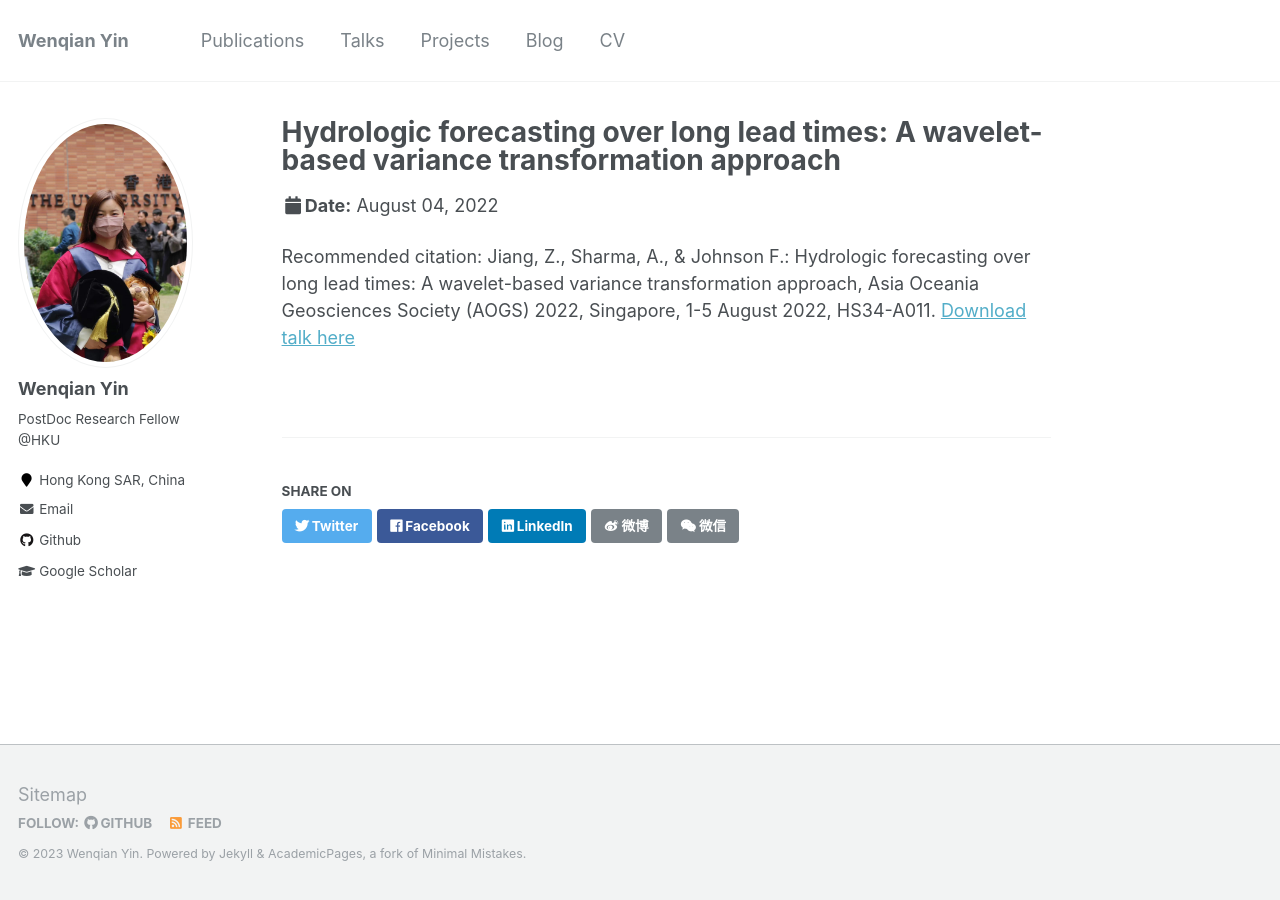
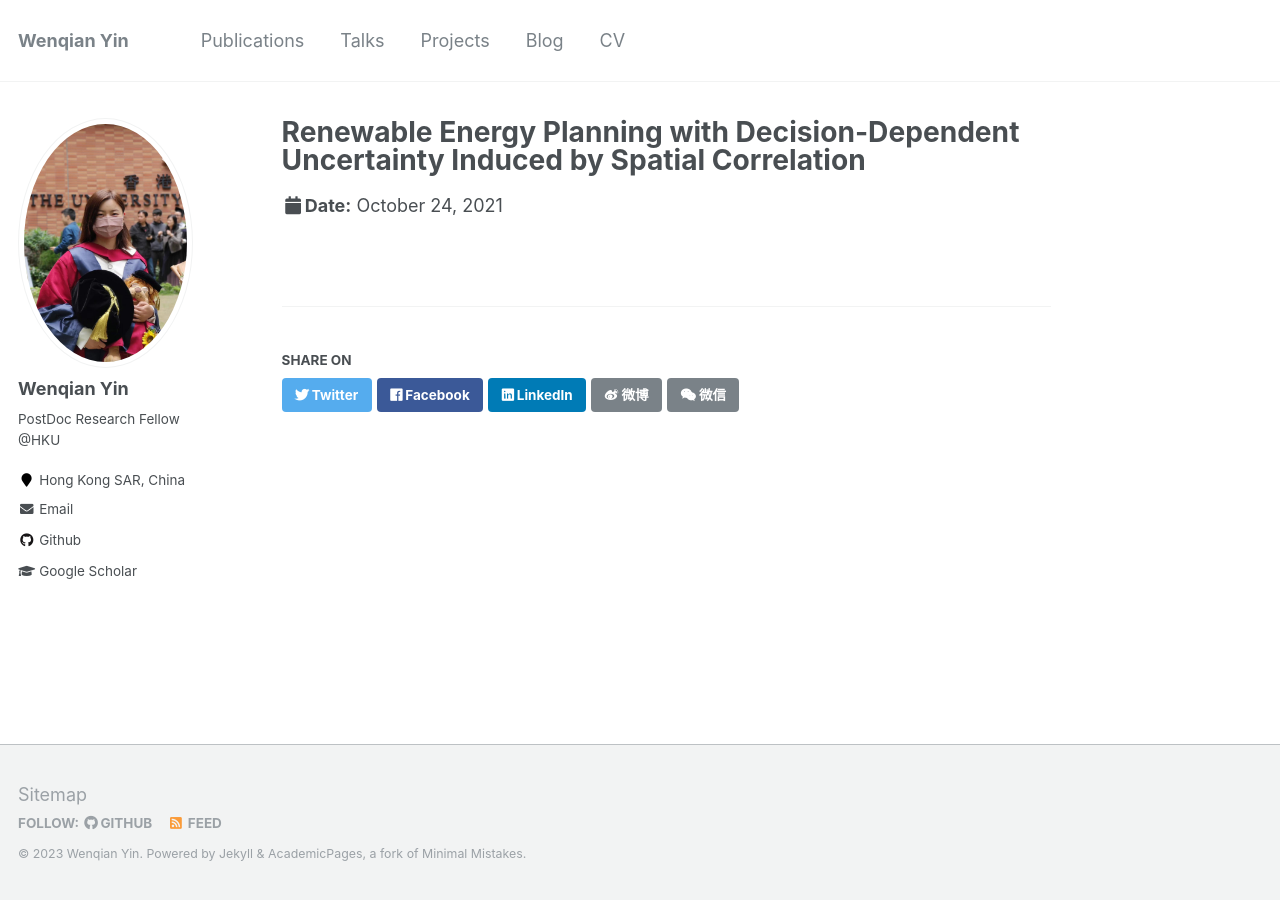
Before and after one commit to wenqianYIN/wb, a Jekyll site: the page built from _talks/2022-08-04-talk-AOGS.md, in a window 1280 px wide. Built offline with Jekyll 4.4.1, drawn with Linux system fonts in a browser that asks for light colours.

Commit message:
Update 2022-08-04-talk-AOGS.md

```diff
--- a/_talks/2022-08-04-talk-AOGS.md
+++ b/_talks/2022-08-04-talk-AOGS.md
@@ -1,11 +1,9 @@
 ---
-title: "Hydrologic forecasting over long lead times: A wavelet-based variance transformation approach"
+title: "Renewable Energy Planning with Decision-Dependent Uncertainty Induced by Spatial Correlation"
 collection: talks
 type: "Talk"
 permalink: /talks/2022-08-04-talk-AOGS
 venue: "Online"
-date: 2022-08-04
-location: "Singapore"
+date: 2021-10-24
+location: "CA, USA"
 ---
-
-Recommended citation: Jiang, Z., Sharma, A., & Johnson F.: Hydrologic forecasting over long lead times: A wavelet-based variance transformation approach, Asia Oceania Geosciences Society (AOGS) 2022, Singapore, 1-5 August 2022, HS34-A011. [Download talk here](http://zejiang-unsw.github.io/files/Jiang-AOGS-2022-2.pdf)
```
